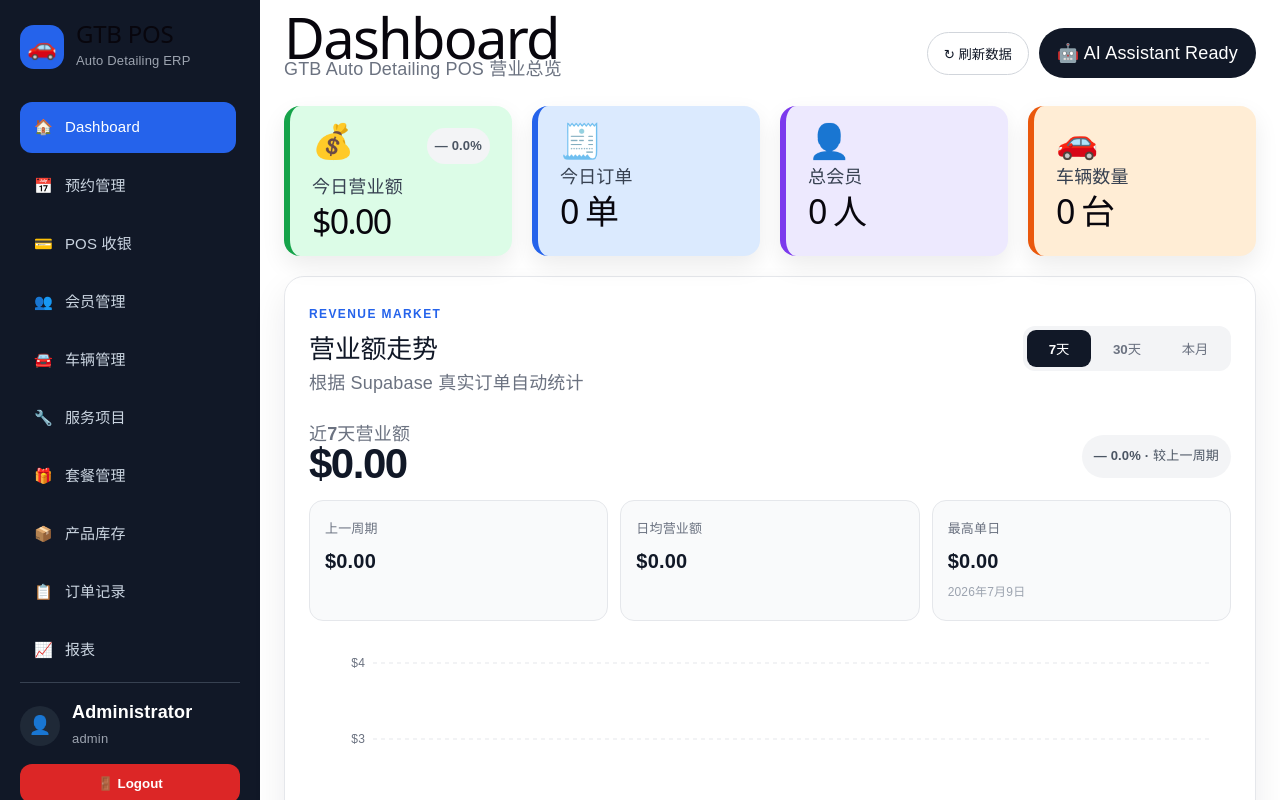
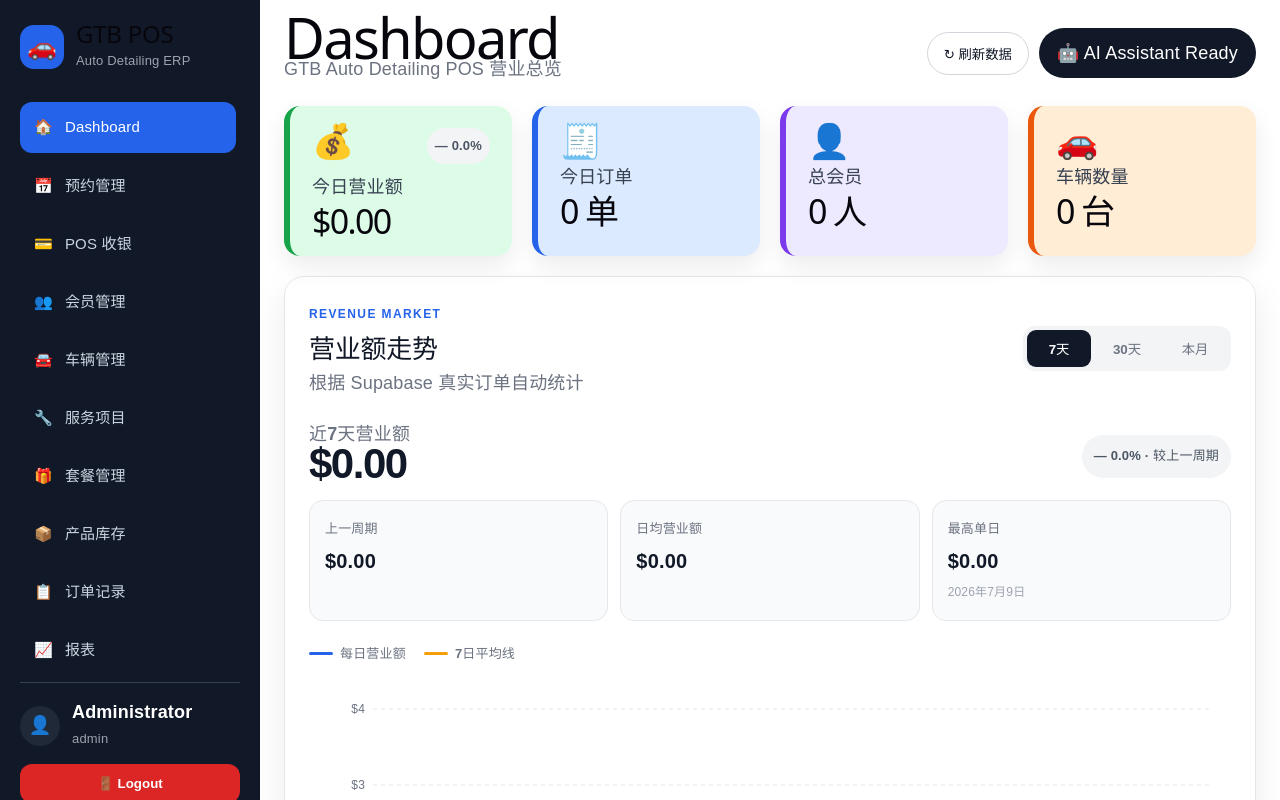
Before and after one commit to xeinkaungthet-cpu/GTBAutoDetailingPOS, a React (Vite) app: page / in a window 1280 px wide. Shown: the top 800 px of the page. Built offline with nearby package versions, Linux system fonts and the light colour scheme; no server answers; the database is empty; sample sign-in values are in the browser's storage.

Commit message:
Add revenue moving average chart

```diff
--- a/src/pages/Dashboard.tsx
+++ b/src/pages/Dashboard.tsx
@@ -6,6 +6,7 @@ import {
   BarChart,
   CartesianGrid,
   ResponsiveContainer,
+  Line,
   Tooltip,
   XAxis,
   YAxis,
@@ -37,6 +38,7 @@ type ChartPoint = {
   fullDate: string;
   revenue: number;
   orders: number;
+  movingAverage: number;
 };
 
 function Dashboard() {
@@ -456,7 +458,27 @@ function Dashboard() {
             subtitle={highestDay?.fullDate ?? "暂无数据"}
           />
         </div>
-
+<div style={chartLegend}>
+  <span style={legendItem}>
+    <span
+      style={{
+        ...legendLine,
+        background: chartColor,
+      }}
+    />
+    每日营业额
+  </span>
+
+  <span style={legendItem}>
+    <span
+      style={{
+        ...legendLine,
+        background: "#f59e0b",
+      }}
+    />
+    7日平均线
+  </span>
+</div>
         <div style={chartContainer}>
           <ResponsiveContainer
             width="100%"
@@ -545,6 +567,19 @@ function Dashboard() {
                   strokeWidth: 3,
                 }}
               />
+              <Line
+  type="monotone"
+  dataKey="movingAverage"
+  stroke="#f59e0b"
+  strokeWidth={2.5}
+  dot={false}
+  activeDot={{
+    r: 5,
+    fill: "#f59e0b",
+    stroke: "#ffffff",
+    strokeWidth: 2,
+  }}
+/>
             </AreaChart>
           </ResponsiveContainer>
         </div>
@@ -1063,6 +1098,7 @@ function buildChartData(
     }
 
     const key = getDateKey(orderDate);
+
     const existing = dataMap.get(key) || {
       revenue: 0,
       orders: 0,
@@ -1087,14 +1123,35 @@ function buildChartData(
       fullDate: formatFullDate(date),
       revenue: value?.revenue ?? 0,
       orders: value?.orders ?? 0,
+      movingAverage: 0,
     });
 
     date = addDays(date, 1);
   }
 
-  return chartData;
-}
-
+  return chartData.map((item, index, allItems) => {
+    const startIndex = Math.max(0, index - 6);
+
+    const averageItems = allItems.slice(
+      startIndex,
+      index + 1
+    );
+
+    const totalRevenue = averageItems.reduce(
+      (sum, current) =>
+        sum + current.revenue,
+      0
+    );
+
+    return {
+      ...item,
+      movingAverage:
+        averageItems.length > 0
+          ? totalRevenue / averageItems.length
+          : 0,
+    };
+  });
+}
 function sumOrdersWithinPeriod(
   orders: DashboardOrder[],
   start: Date,
@@ -1126,7 +1183,6 @@ function sumOrderTotal(
     0
   );
 }
-
 function isRevenueOrder(
   order: DashboardOrder
 ) {
@@ -1331,7 +1387,28 @@ const statCardTop = {
   justifyContent: "space-between",
   gap: 10,
 };
-
+const chartLegend = {
+  marginTop: 20,
+  display: "flex",
+  flexWrap: "wrap" as const,
+  gap: 18,
+  color: "#6b7280",
+  fontSize: 13,
+  fontWeight: 700,
+};
+
+const legendItem = {
+  display: "inline-flex",
+  alignItems: "center",
+  gap: 7,
+};
+
+const legendLine = {
+  display: "inline-block",
+  width: 24,
+  height: 3,
+  borderRadius: 999,
+};
 const chartCard = {
   marginTop: 20,
   padding: 24,
```
